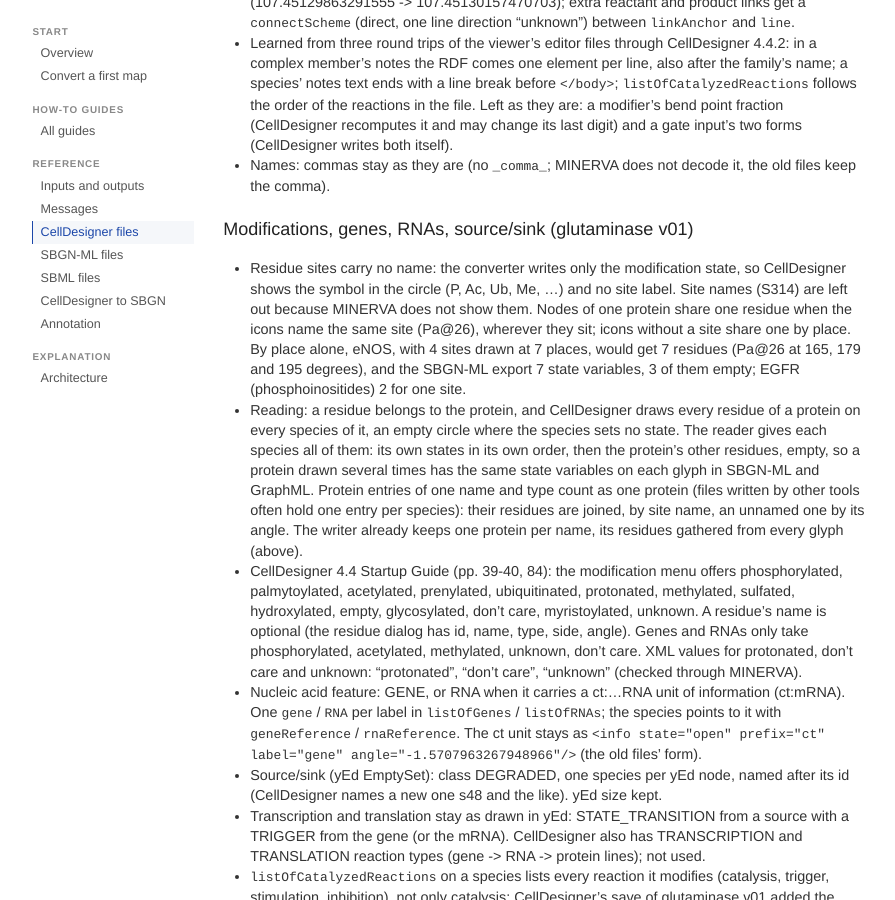
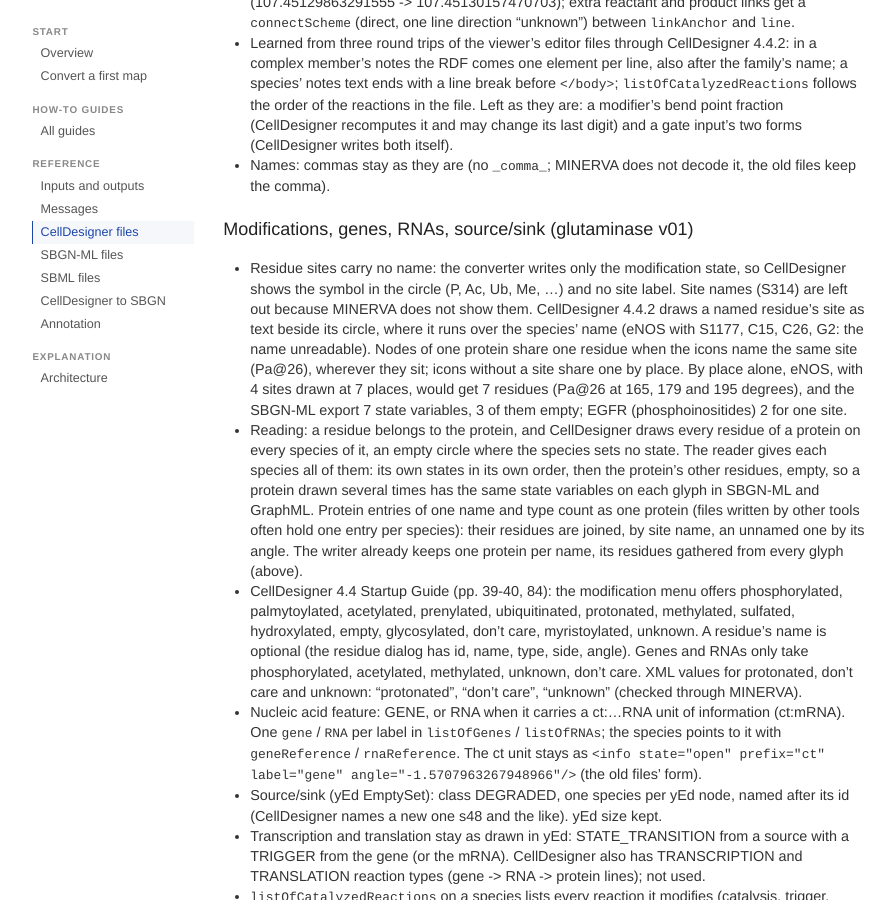
Before and after one commit to map-converter/map-converter.github.io, a Jekyll site: the page built from pages/converter-docs/celldesigner.md, in a window 1280 px wide and 900 px high, scrolled down 3505 px. Shown: the whole window, without its empty margins (190-1085 px from the left). Built offline with Jekyll 4.4.1, drawn with Linux system fonts in a browser that asks for light colours.

Commit message:
Converter docs: CellDesigner draws residue names over the species name
Co-Authored-By: Claude Opus 5.5 <noreply@anthropic.com>
Claude-Session: https://claude.ai/code/session_01RZmt2PBr1iLc2Ve2WpMioU

```diff
--- a/pages/converter-docs/celldesigner.md
+++ b/pages/converter-docs/celldesigner.md
@@ -164,7 +164,8 @@ MINERVA (glycolysis v01).
 - Residue sites carry no name: the converter writes only the modification
   state, so CellDesigner shows the symbol in the circle (P, Ac, Ub, Me, ...)
   and no site label. Site names (S314) are left out because
-  MINERVA does not show them. Nodes of one protein share one residue when
+  MINERVA does not show them. CellDesigner 4.4.2 draws a named residue's site as text beside its circle, where it
+  runs over the species' name (eNOS with S1177, C15, C26, G2: the name unreadable). Nodes of one protein share one residue when
   the icons name the same site (Pa@26), wherever they sit; icons without a
   site share one by place. By place alone, eNOS, with 4 sites
   drawn at 7 places, would get 7 residues (Pa@26 at 165, 179 and 195 degrees), and
```
Also changed, not shown: 1 other file.
